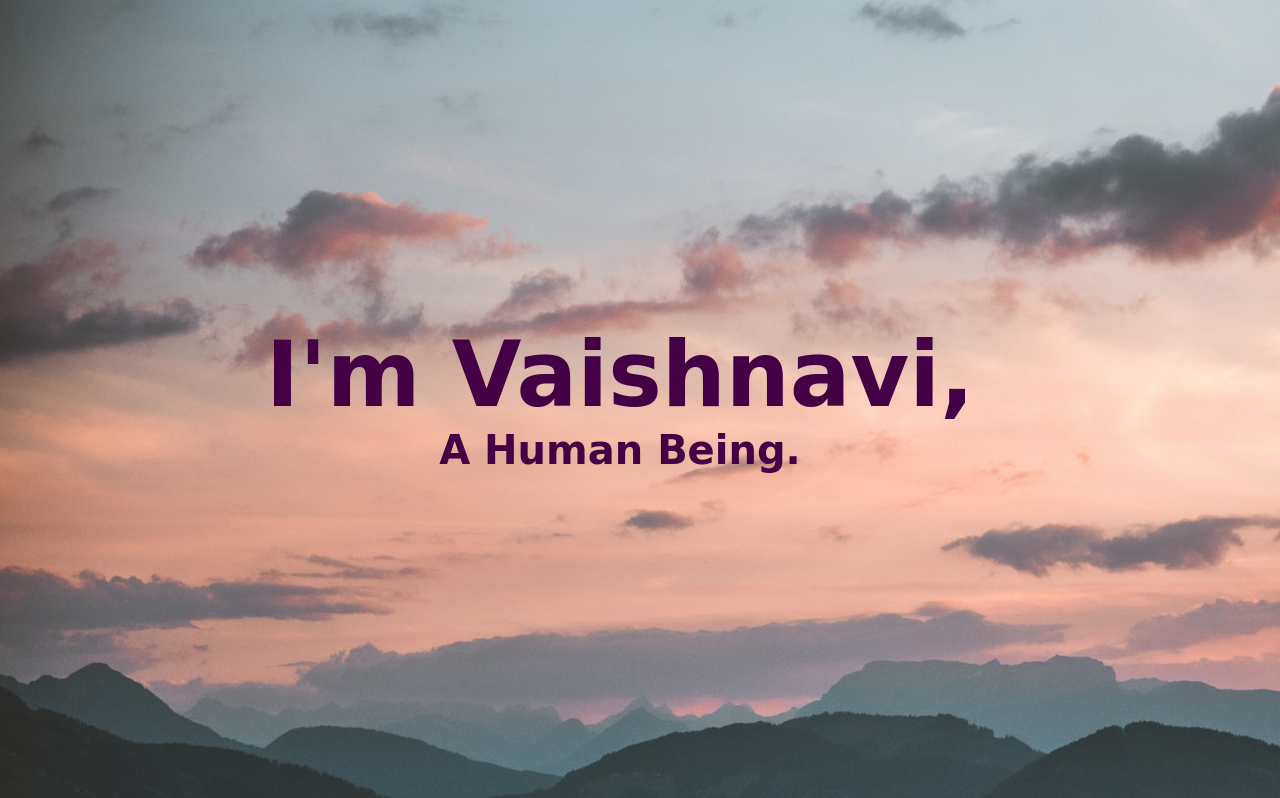
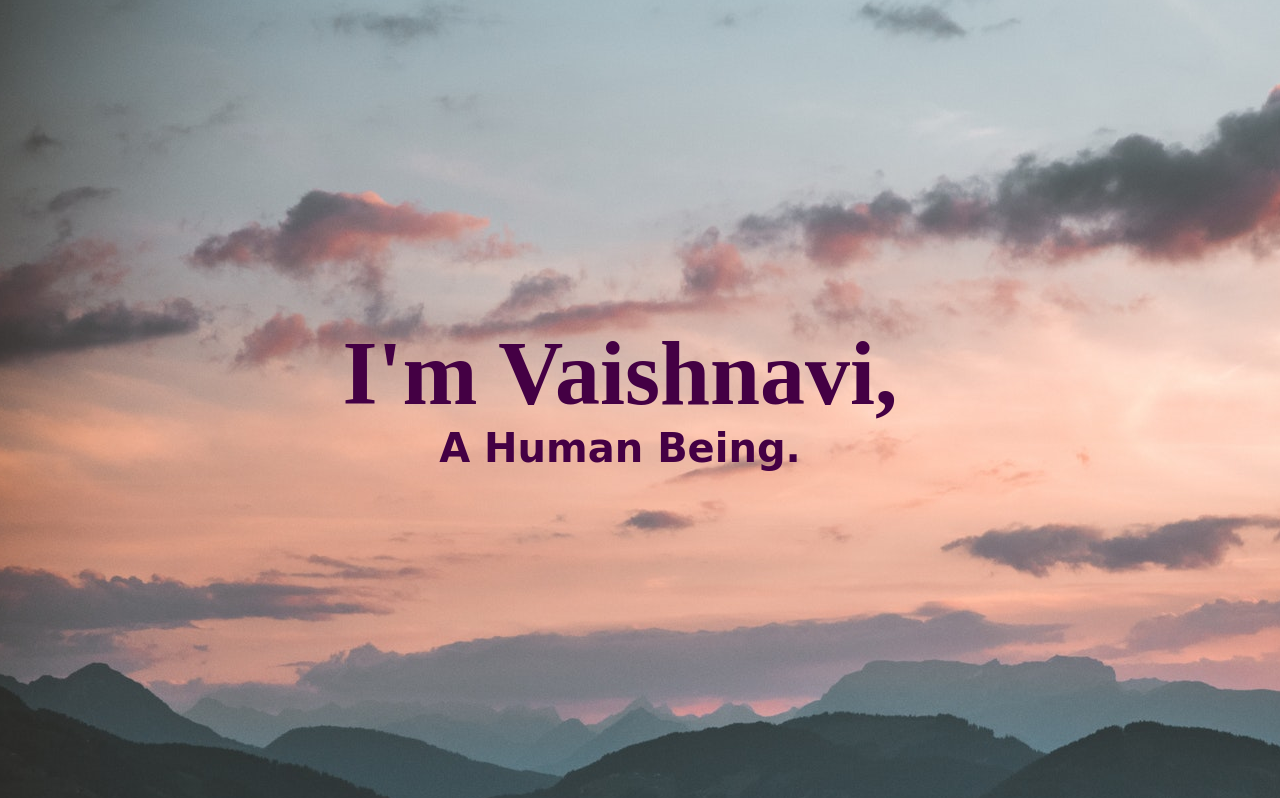
Before and after one commit to srikard1/172, a plain HTML site: page index.html in a window 1280 px wide. Shown: the top 798 px of the page. Drawn offline with Linux system fonts and the light colour scheme.

Commit message:
Update styles.css

```diff
--- a/css/styles.css
+++ b/css/styles.css
@@ -31,7 +31,7 @@
 h1{
   font-size: 5.625rem;
   margin: 50px auto 0 auto;
-  font-family: 'Amatic SC', cursive;
+  font-family: 'Ink Free' , san-serif;
   color: #440044;
 }
 
```
